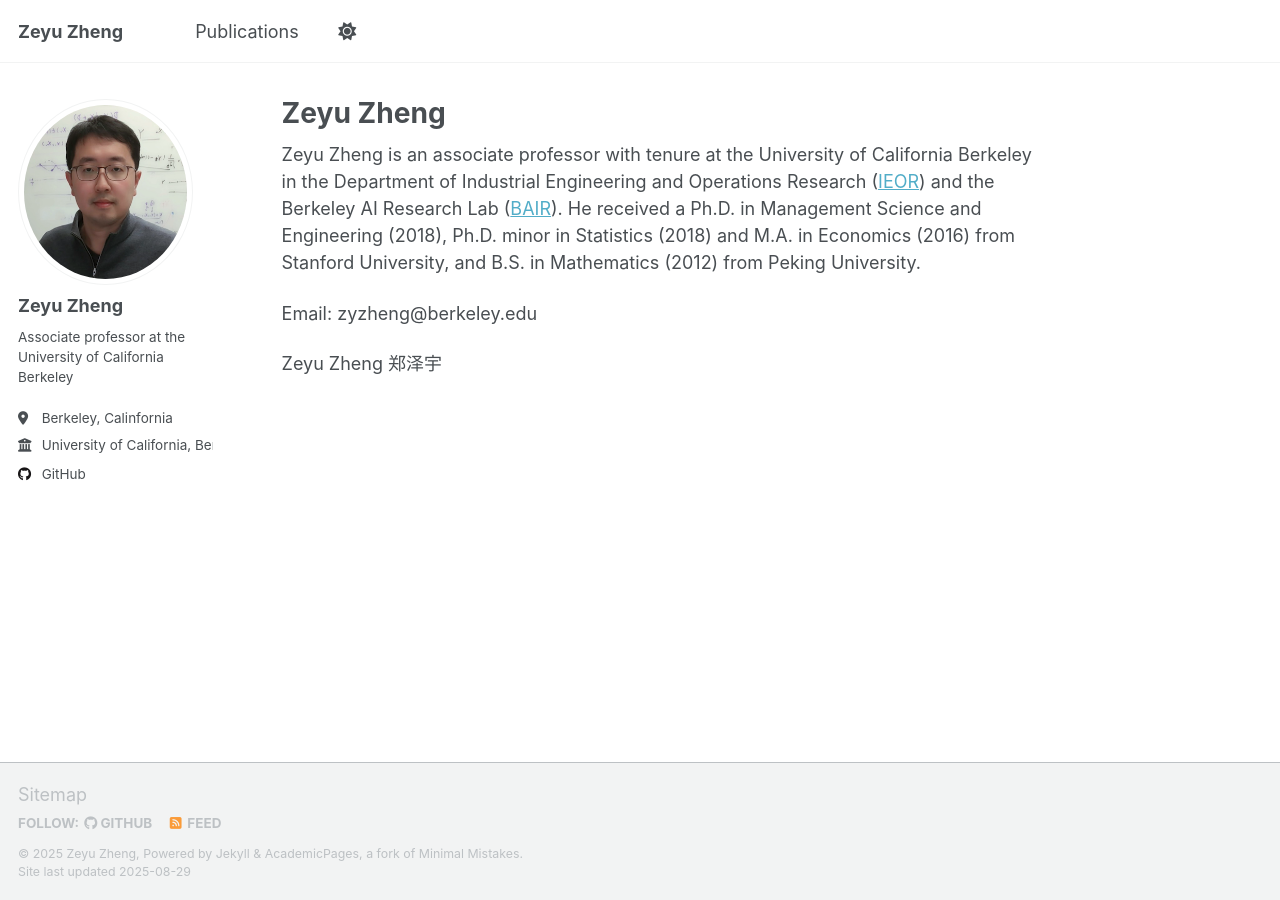
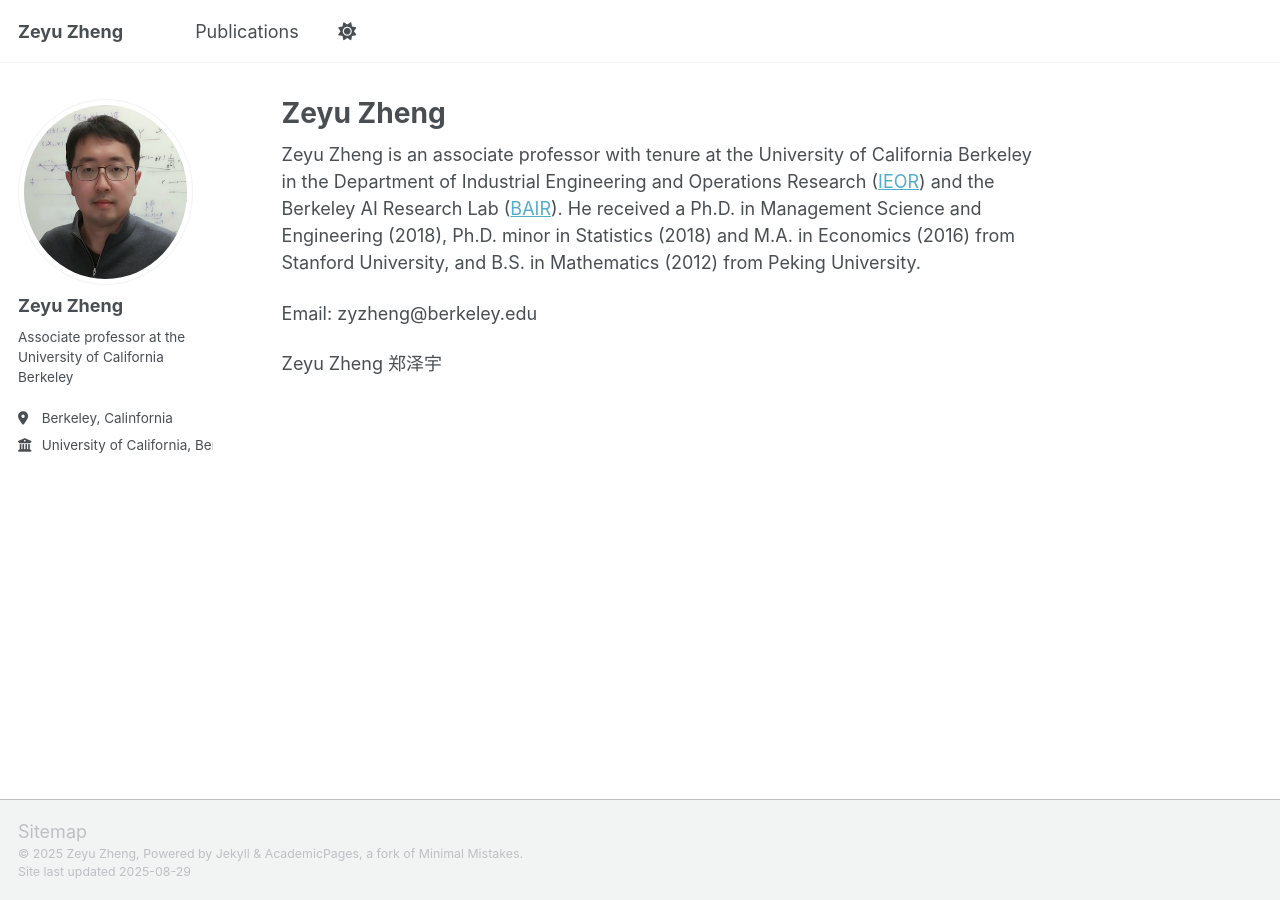
Before and after one commit to zheng80/zheng80.github.io, a Jekyll site: the page built from _pages/about.md, in a window 1280 px wide. Built offline with Jekyll 4.4.1, drawn with Linux system fonts in a browser that asks for light colours; a script that is not in the unit is left out.

Commit message:
Update _config.yml

```diff
--- a/_config.yml
+++ b/_config.yml
@@ -47,7 +47,7 @@ author:
   bitbucket        : # Username - Update with your username on the site
   codepen          : # Username
   dribbble         : # Username
-  github           : "academicpages"
+  github           :
   kaggle           : # Username
   stackoverflow    : # User number or user number and name (i.e., use "1" or "1/jeff-atwood")
 
@@ -121,7 +121,7 @@ staticman:
       options:
         format           : "iso8601" # "iso8601" (default), "timestamp-seconds", "timestamp-milliseconds"
 atom_feed:
-  hide                   : false     # change to true to hide the RSS feed in the footer
+  hide                   : true     # change to true to hide the RSS feed in the footer
   path                   : # blank (default) uses feed.xml
 
 
```
